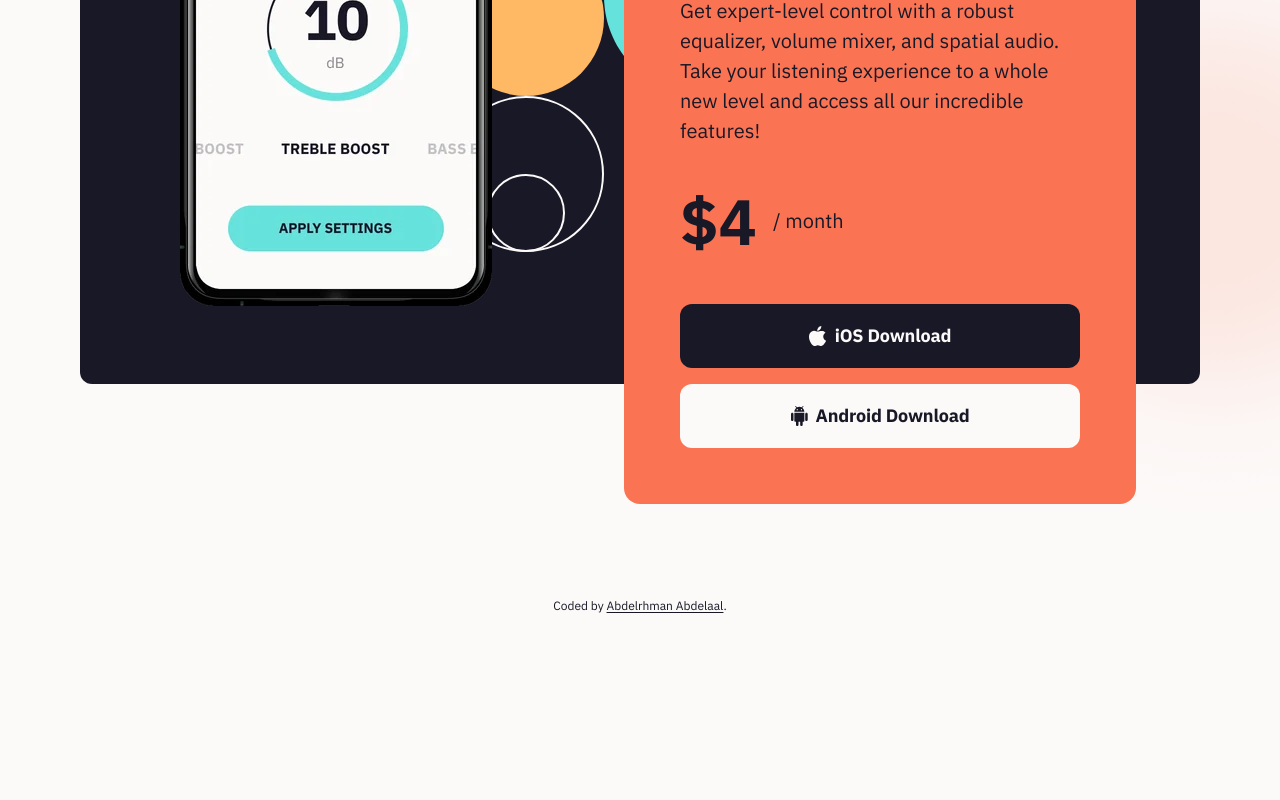
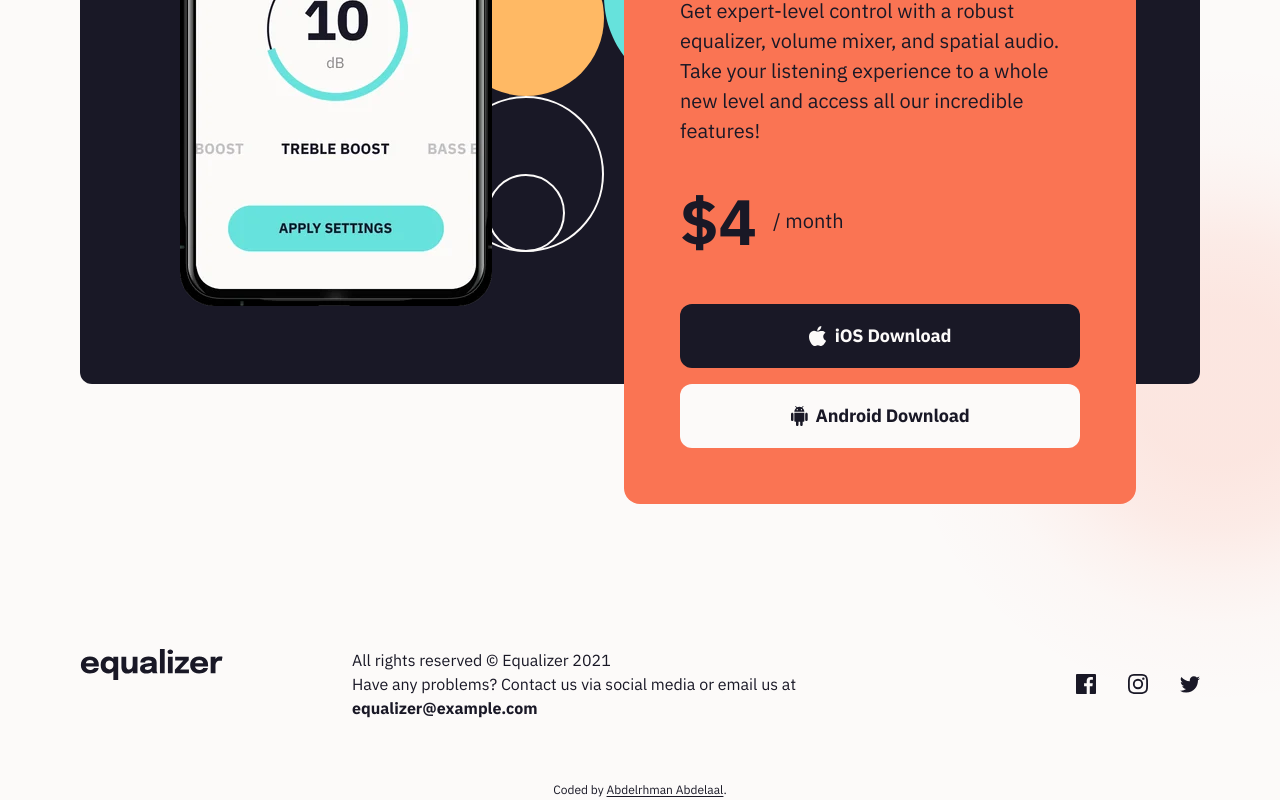
Before and after one commit to MrBlackvanta/equalizer-landing-page, a Next.js app: page / in a window 1280 px wide. Shown: the part 1010-1810 px from the top of the page. Before the commit the page ends 1626 px from the top, so only its background shows below. Built offline with nearby package versions, Linux system fonts and the light colour scheme.

Commit message:
Build the footer and place the bottom glow

```diff
--- a/src/components/layout/site-footer.tsx
+++ b/src/components/layout/site-footer.tsx
@@ -1,8 +1,50 @@
+import {
+  FacebookIcon,
+  InstagramIcon,
+  Logo,
+  TwitterIcon,
+} from "@/components/icons";
 import Signature from "./signature";
+
+const socials = [
+  { label: "Facebook", href: "https://www.facebook.com/", Icon: FacebookIcon },
+  {
+    label: "Instagram",
+    href: "https://www.instagram.com/",
+    Icon: InstagramIcon,
+  },
+  { label: "Twitter", href: "https://twitter.com/", Icon: TwitterIcon },
+];
 
 export default function SiteFooter() {
   return (
-    <footer className="relative pb-8">
+    <footer className="relative grid gap-8 v-container pt-16 pb-20 md:grid-cols-[1fr_auto] md:items-center lg:grid-cols-[auto_1fr_auto] lg:gap-x-32">
+      <Logo className="h-8 w-36 md:col-span-2 lg:col-span-1 lg:self-start" />
+      <div>
+        <p>All rights reserved © Equalizer 2021</p>
+        <address className="not-italic">
+          Have any problems? Contact us via social media or email us at{" "}
+          <a
+            href="mailto:equalizer@example.com"
+            className="block w-fit font-bold v-focus"
+          >
+            equalizer@example.com
+          </a>
+        </address>
+      </div>
+      <ul className="flex items-center gap-8">
+        {socials.map(({ label, href, Icon }) => (
+          <li key={label}>
+            <a
+              href={href}
+              aria-label={label}
+              className="flex v-focus hover:text-orange motion-safe:transition-colors motion-safe:duration-200"
+            >
+              <Icon />
+            </a>
+          </li>
+        ))}
+      </ul>
       <Signature />
     </footer>
   );
--- a/src/views/home/backdrop.tsx
+++ b/src/views/home/backdrop.tsx
@@ -3,7 +3,7 @@ import CornerPattern from "./corner-pattern";
 export default function Backdrop() {
   return (
     <div aria-hidden="true" className="absolute inset-0 -z-1 overflow-clip">
-      <div className="absolute -top-80 -left-57.25 size-160 v-glow-orange lg:-left-44.75" />
+      <div className="absolute -top-80 -left-57.25 hidden size-160 v-glow-orange md:block lg:-left-44.75" />
       <div className="absolute -top-70 -right-80 size-160 v-glow-cyan md:-top-6 md:-right-10 lg:right-2.5" />
       <div className="absolute -top-2.25 -right-80 size-160 v-glow-amber md:top-61.75 md:-right-10 lg:right-2.5" />
       <div className="absolute -right-76 bottom-40 hidden size-160 v-glow-orange md:block lg:-right-64 lg:bottom-24" />
```
Also changed, not shown: 1 other file (tests, documents, lock files or other folders).
